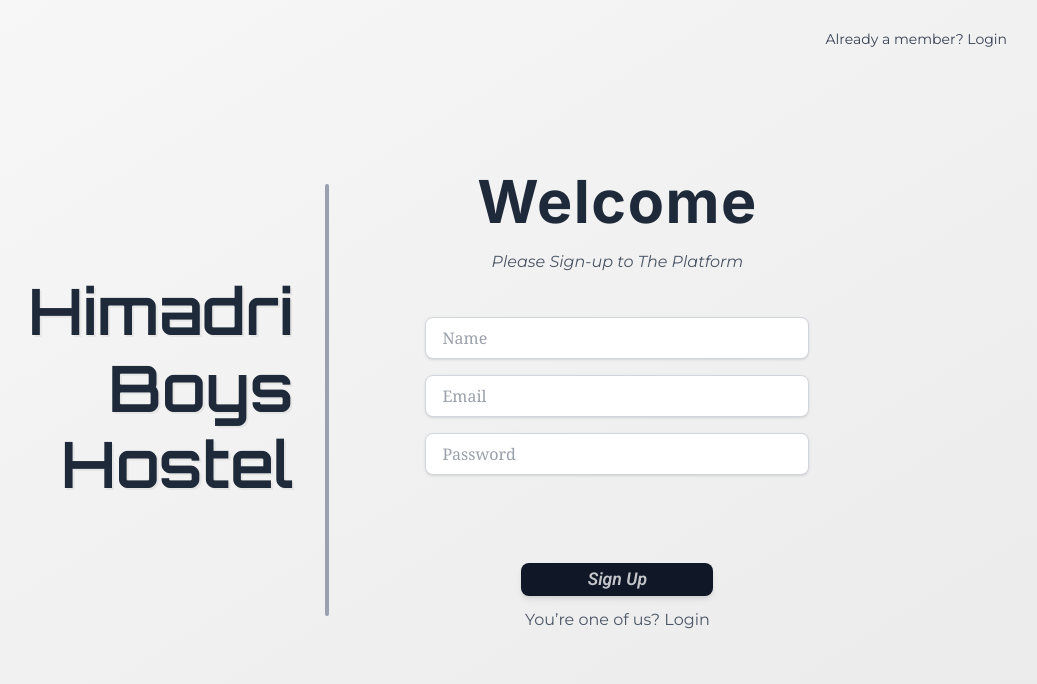
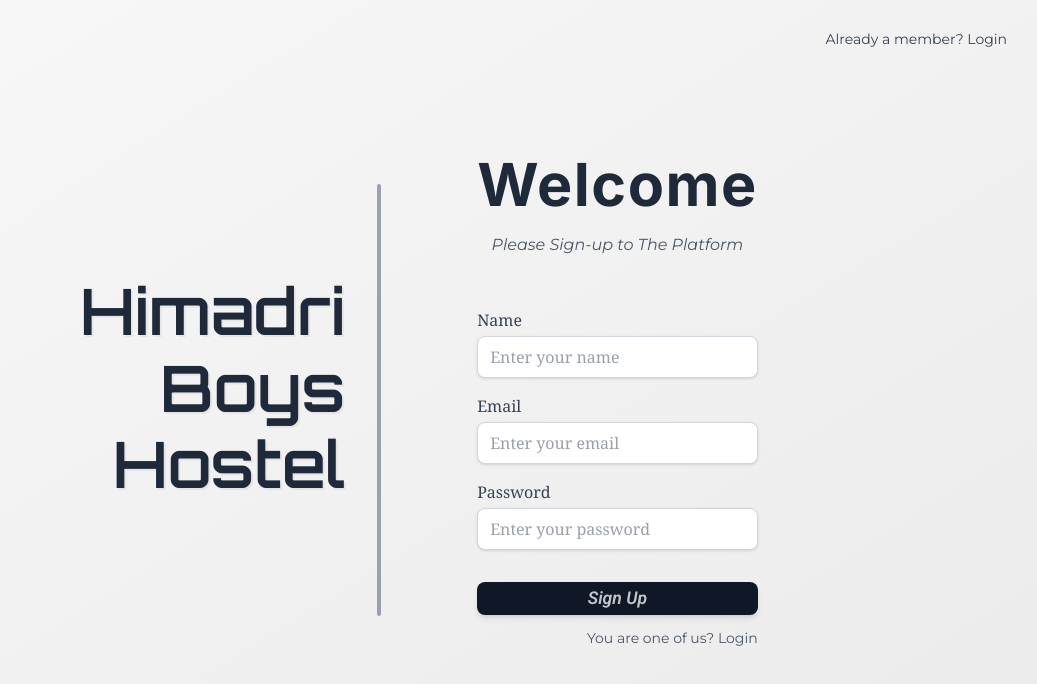
Before and after one commit to sanket-singh-sameer/HimadriAllinOnePlatform, a React (Vite) app in the folder FRONTEND/: page /signup in a window 1280 px wide. Shown: the top 684 px of the page, without its empty margins (221-1258 px from the left). Built offline with nearby package versions, Linux system fonts and the light colour scheme; no server answers.

Commit message:
Login, Signup, OTP-v pages are made consistent on frontend part.

```diff
--- a/FRONTEND/src/Pages/Login.jsx
+++ b/FRONTEND/src/Pages/Login.jsx
@@ -1,6 +1,6 @@
 import React from "react";
 import { Link, useNavigate } from "react-router-dom";
-import { useState } from "react";
+import { useState, useEffect } from "react";
 import { useAuthStore } from "../store/authStore";
 
 export default function Login() {
@@ -8,6 +8,16 @@ export default function Login() {
   const [password, setPassword] = useState("");
   const navigate = useNavigate();
   const { login, error, isLoading } = useAuthStore();
+
+  useEffect(() => {
+    document.body.style.overflow = 'hidden';
+    document.documentElement.style.overflow = 'hidden';
+
+    return () => {
+      document.body.style.overflow = '';
+      document.documentElement.style.overflow = '';
+    };
+  }, []);
 
   const handleSubmit = async (e) => {
     e.preventDefault();
@@ -19,7 +29,7 @@ export default function Login() {
   };
   return (
     <>
-      <div className="min-h-screen bg-gradient-to-br from-[#f8f8f8] to-[#eaeaea] flex flex-col md:flex-row">
+      <div className="min-h-screen bg-gradient-to-br from-[#f8f8f8] to-[#eaeaea] flex flex-col md:flex-row overflow-hidden">
         <Link
           to="/signup"
           className="absolute top-6 right-8 text-gray-700 px-5 py-2 rounded transition hover:underline underline-offset-2 hidden md:block z-10"
@@ -29,6 +39,7 @@ export default function Login() {
         </Link>
 
         <div className="left-box w-full md:w-2/5 md:min-h-screen bg-white px-[clamp(32px,5vw,96px)] pt-[clamp(2rem,5vw,12rem)] pb-6 border-r border-gray-200 shadow-sm">
+          <Link to={"/"}>
             <h4
               className="!text-left text-4xl font-semibold text-gray-800 [text-shadow:2px_2px_0px_rgba(0,0,0,0.05)]"
               data-aos="zoom-in"
@@ -37,6 +48,8 @@ export default function Login() {
               Boys <br />
               Hostel
             </h4>
+          </Link>
+
           <h6
             className="!leading-tight mt-6 text-gray-600  hidden md:block"
             data-aos="zoom-in"
@@ -92,10 +105,10 @@ export default function Login() {
                 required
               />
             </label>
-            {error && <p className="text-red-900 text-sm !italic">{error}</p>}
+            {error && <p className="text-red-700 !italic">{error}</p>}
             <button
               type="submit"
-              className="mt-4 bg-gray-900 text-white font-bold py-2 rounded-lg hover:bg-gray-700 transition shadow-md cursor-pointer"
+              className="mt-4 bg-gray-900 text-white font-bold py-2 rounded-lg hover:bg-gray-700 transition shadow-md cursor-pointer "
             >
               <p className="!leading-none !m-0 !italic !font-semibold">
                 {isLoading ? "Logging in..." : "Log In"}
--- a/FRONTEND/src/Pages/OTP-v.jsx
+++ b/FRONTEND/src/Pages/OTP-v.jsx
@@ -1,12 +1,22 @@
 import React from "react";
 import { Link, useNavigate } from "react-router-dom";
-import { useState } from "react";
+import { useState, useEffect } from "react";
 import { useAuthStore } from "../store/authStore";
 
 export default function OTPv() {
   const [otp, setOtp] = useState("");
   const navigate = useNavigate();
   const { verifyOtp, isLoading, error } = useAuthStore();
+
+  useEffect(() => {
+    document.body.style.overflow = "hidden";
+    document.documentElement.style.overflow = "hidden";
+
+    return () => {
+      document.body.style.overflow = "";
+      document.documentElement.style.overflow = "";
+    };
+  }, []);
 
   const handleSubmit = async (e) => {
     e.preventDefault();
@@ -20,8 +30,8 @@ export default function OTPv() {
   };
   return (
     <>
-      <div className="min-h-screen bg-gradient-to-br from-[#f8f8f8] to-[#eaeaea] px-[clamp(32px,5vw,96px)] flex items-center justify-center text-gray-800 font-serif">
-        <div className="absolute top-6 right-8 text-sm transition hidden sm:block hover:underline cursor-pointer text-gray-600">
+      <div className="min-h-screen bg-gradient-to-br from-[#f8f8f8] to-[#eaeaea] px-[clamp(32px,5vw,96px)] flex items-center justify-center text-gray-800 font-serif overflow-hidden">
+        <div className="absolute top-6 right-8 text-sm transition hidden sm:block hover:underline cursor-pointer text-gray-600" data-aos="fade-left">
           <Link to="/login" className="underline-offset-2">
             <h6 className="!leading-none">Already a member? Login</h6>
           </Link>
@@ -29,7 +39,7 @@ export default function OTPv() {
 
         <div className="flex items-center justify-center w-full">
           <div className="center-container flex items-center justify-center flex-col sm:flex-row">
-            <div className="right-box mb-6">
+            <div className="right-box mb-6" data-aos="zoom-in">
               <h4 className="sm:!text-right font-semibold text-4xl text-gray-800 [text-shadow:2px_2px_0px_rgba(0,0,0,0.05)]">
                 Himadri <br /> Boys <br /> Hostel
               </h4>
@@ -37,7 +47,7 @@ export default function OTPv() {
 
             <div className="mx-8 h-1 sm:h-108 w-108 sm:w-1 bg-gray-400 bg-opacity-30 rounded-full"></div>
 
-            <div className="right-box flex flex-col items-center mt-6 sm:mt-0 sm:ml-16 text-gray-800">
+            <div className="right-box flex flex-col items-center mt-6 sm:mt-0 sm:ml-16 text-gray-800" data-aos="fade-left">
               <h2 className="!leading-none text-3xl font-bold tracking-wide">
                 Verification
               </h2>
@@ -46,41 +56,38 @@ export default function OTPv() {
               </h6>
 
               <form
-                action=""
-                className="flex flex-col justify-center gap-4 w-[clamp(12rem,50vw,24rem)] mt-6"
+                className="flex flex-col gap-4 w-full max-w-md mt-8"
                 onSubmit={handleSubmit}
               >
+                <label className="flex flex-col text-left">
+                  <span className="mb-1 text-gray-700">OTP</span>
                   <input
+                    value={otp}
+                    onChange={({ target }) => setOtp(target.value)}
                     type="text"
-                  placeholder="OTP"
-                  className="px-4 py-2 rounded-lg bg-white text-gray-700 border border-gray-300 shadow-sm focus:outline-none focus:border-gray-500 focus:ring-1 focus:ring-gray-400"
+                    name="otp"
+                    className="px-3 py-2 rounded-lg bg-white text-gray-700 border border-gray-300 shadow-sm focus:outline-none focus:border-gray-500 focus:ring-1 focus:ring-gray-400"
+                    placeholder="Enter your OTP"
                     required
-                  onChange={({ target }) => setOtp(target.value)}
-                  value={otp}
                   />
+                </label>
 
-                {error && <p className="text-red-500">{error}</p>}
-
-                <div className="w-full flex flex-col justify-center items-center">
+                {error && <p className="text-red-700 !italic">{error}</p>}
                 <button
                   type="submit"
-                    className="mt-16 w-1/2 bg-gray-900 py-2 rounded hover:bg-gray-700 transition !text-white cursor-pointer"
-                    disabled={isLoading}
+                  className="mt-4 bg-gray-900 text-white font-bold py-2 rounded-lg hover:bg-gray-700 transition shadow-md cursor-pointer"
                 >
-                    <p className="!leading-none !text-white !m-0 !italic !font-semibold !opacity-100">
+                  <p className="!leading-none !m-0 !italic !font-semibold">
                     {isLoading ? "Verifying..." : "Verify"}
                   </p>
                 </button>
-                  <div>
+                <div className="flex flex-col gap-3">
                   <Link
                     to="/login"
-                      className="hover:underline underline-offset-2"
+                    className="text-sm text-gray-600 hover:underline ml-auto"
                   >
-                      <h6 className="!leading-none mt-4">
-                        Still waiting? Resend OTP
-                      </h6>
+                    <h6 className="!leading-none">Still waiting? Resend OTP</h6>
                   </Link>
-                  </div>
                 </div>
               </form>
             </div>
--- a/FRONTEND/src/Pages/Signup.jsx
+++ b/FRONTEND/src/Pages/Signup.jsx
@@ -1,6 +1,6 @@
 import React from "react";
 import { Link, useNavigate } from "react-router-dom";
-import { useState } from "react";
+import { useState, useEffect } from "react";
 import { useAuthStore } from "../store/authStore";
 
 export default function Signup() {
@@ -20,9 +20,19 @@ export default function Signup() {
       console.error("Error during signup:", error);
     }
   };
+
+  useEffect(() => {
+    document.body.style.overflow = "hidden";
+    document.documentElement.style.overflow = "hidden";
+
+    return () => {
+      document.body.style.overflow = "";
+      document.documentElement.style.overflow = "";
+    };
+  }, []);
   return (
     <>
-      <div className="min-h-screen bg-gradient-to-br from-[#f8f8f8] to-[#eaeaea] px-[clamp(32px,5vw,96px)] flex items-center justify-center text-[#2c2c2c] font-serif">
+      <div className="min-h-screen bg-gradient-to-br from-[#f8f8f8] to-[#eaeaea] px-[clamp(32px,5vw,96px)] flex items-center justify-center text-[#2c2c2c] font-serif overflow-hidden">
         <Link
           to="/login"
           className="absolute top-6 right-8 text-gray-700 px-5 py-2 rounded transition hover:underline underline-offset-2 hidden md:block z-10"
@@ -33,9 +43,11 @@ export default function Signup() {
 
         <div className="center-container flex items-center justify-center flex-col sm:flex-row">
           <div className="left-box mb-6" data-aos="zoom-in">
+            <Link to={"/"}>
               <h4 className="sm:!text-right font-semibold text-4xl text-gray-800 [text-shadow:2px_2px_0px_rgba(0,0,0,0.05)]">
                 Himadri <br /> Boys <br /> Hostel
               </h4>
+            </Link>
           </div>
 
           <div className="mx-8 h-1 sm:h-108 w-108 sm:w-1 bg-gray-400 bg-opacity-30 rounded-full"></div>
@@ -52,59 +64,61 @@ export default function Signup() {
             </h6>
 
             <form
-              className="flex flex-col justify-center gap-4 w-[clamp(12rem,50vw,24rem)] mt-6"
+              className="flex flex-col gap-4 w-full max-w-md mt-8"
               onSubmit={handleSubmit}
             >
+              <label className="flex flex-col text-left">
+                <span className="mb-1 text-gray-700">Name</span>
                 <input
                   value={name}
+                  onChange={({ target }) => setName(target.value)}
                   type="text"
-                placeholder="Name"
-                className="px-4 py-2 rounded-lg bg-white text-gray-700 border border-gray-300 shadow-sm focus:outline-none focus:border-gray-500 focus:ring-1 focus:ring-gray-400"
+                  name="name"
+                  className="px-3 py-2 rounded-lg bg-white text-gray-700 border border-gray-300 shadow-sm focus:outline-none focus:border-gray-500 focus:ring-1 focus:ring-gray-400"
+                  placeholder="Enter your name"
                   required
-                onChange={({ target }) => setName(target.value)}
                 />
+              </label>
+              <label className="flex flex-col text-left">
+                <span className="mb-1 text-gray-700">Email</span>
                 <input
                   value={email}
+                  onChange={({ target }) => setEmail(target.value)}
                   type="email"
-                placeholder="Email"
-                className="px-4 py-2 rounded-lg bg-white text-gray-700 border border-gray-300 shadow-sm focus:outline-none focus:border-gray-500 focus:ring-1 focus:ring-gray-400"
+                  name="email"
+                  className="px-3 py-2 rounded-lg bg-white text-gray-700 border border-gray-300 shadow-sm focus:outline-none focus:border-gray-500 focus:ring-1 focus:ring-gray-400"
+                  placeholder="Enter your email"
                   required
-                onChange={({ target }) => setEmail(target.value)}
                 />
+              </label>
+              <label className="flex flex-col text-left">
+                <span className="mb-1 text-gray-700">Password</span>
                 <input
                   value={password}
+                  onChange={({ target }) => setPassword(target.value)}
                   type="password"
-                placeholder="Password"
-                className="px-4 py-2 rounded-lg bg-white text-gray-700 border border-gray-300 shadow-sm focus:outline-none focus:border-gray-500 focus:ring-1 focus:ring-gray-400"
+                  name="password"
+                  className="px-3 py-2 rounded-lg bg-white text-gray-700 border border-gray-300 shadow-sm focus:outline-none focus:border-gray-500 focus:ring-1 focus:ring-gray-400"
+                  placeholder="Enter your password"
                   required
-                onChange={({ target }) => setPassword(target.value)}
                 />
-
-              {/* Button + Login Link */}
-              <div className="flex flex-col items-center mt-16">
-              {error && <p className="text-red-500">{error}</p>}
-                <div className="w-full flex justify-center">
+              </label>
+              {error && <p className="text-red-700 !italic">{error}</p>}
               <button
                 type="submit"
-                    className="mt-2 w-1/2 bg-gray-900 text-white py-2 rounded-lg hover:bg-gray-700 transition shadow-md cursor-pointer"
-                    disabled={isLoading}
+                className="mt-4 bg-gray-900 text-white font-bold py-2 rounded-lg hover:bg-gray-700 transition shadow-md cursor-pointer"
               >
                 <p className="!leading-none !m-0 !italic !font-semibold">
                   {isLoading ? "Signing Up..." : "Sign Up"}
-
                 </p>
               </button>
-                </div>
-                <div>
+              <div className="flex flex-col gap-3">
                 <Link
                   to="/login"
-                    className="hover:underline underline-offset-2 text-gray-600"
+                  className="text-sm text-gray-600 hover:underline ml-auto"
                 >
-                    <h6 className="!leading-none mt-4">
-                      You’re one of us? Login
-                    </h6>
+                  <h6 className="!leading-none">You are one of us? Login</h6>
                 </Link>
-                </div>
               </div>
             </form>
           </div>
```
Lines whose indentation alone changed are shown as unchanged.
